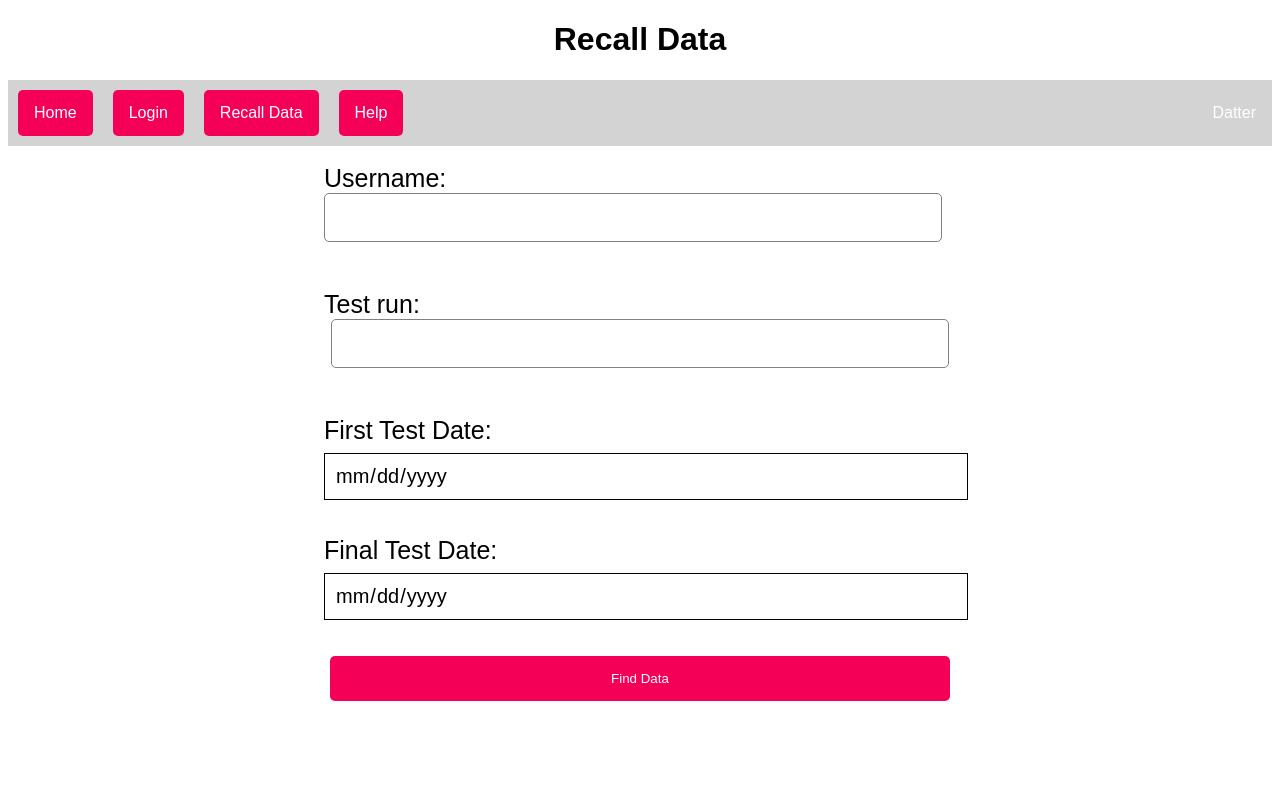
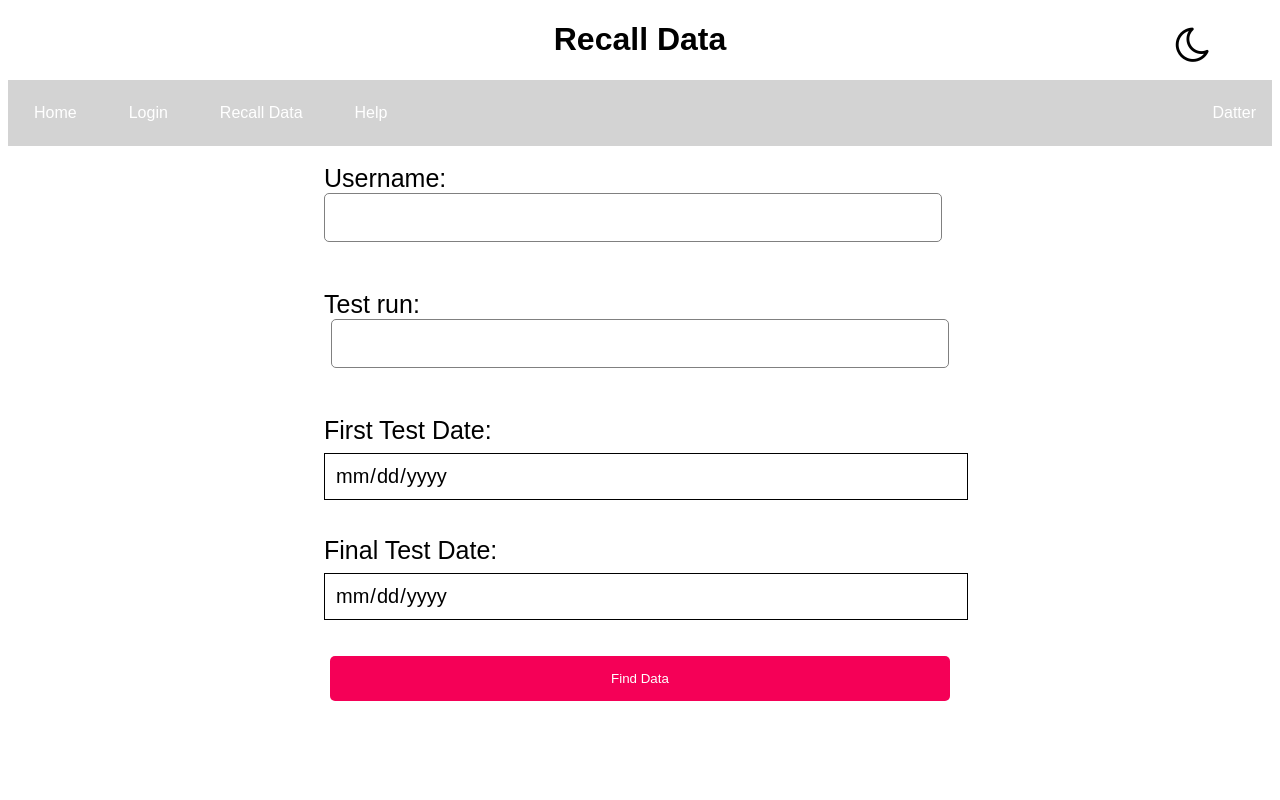
Before and after one commit to Capstone-Group-6/Datter, a Python web app: template views/recalldata.jinja2 in a window 1280 px wide. Run offline with Jinja, Linux system fonts and the light colour scheme; the template is opened without the code that fills it, so the values that code supplies are empty.

Commit message:
Added toggle and changed nav bar
Added toggle to change from dark to light theme and removed buttons on the
nav bar and added line whenever you hover over it

```diff
--- a/static/custom.css
+++ b/static/custom.css
@@ -1,8 +1,21 @@
 .navbar a {
-	background-color: #f50057;
+	position: relative;
     color: white;
     margin: 0px 10px;
     border-radius: 5px;
+}
+.navbar a:hover::after{
+	width: 100%;
+}
+.navbar a::after{
+	position: absolute;
+	content: '';
+	width: 0;
+	height: 3px;
+	left: 0;
+	bottom: 0;
+	background: #f50057;
+	transition: all linear .3s;
 }
 label{
 	color:black !important;
--- a/static/style.css
+++ b/static/style.css
@@ -11,19 +11,21 @@ html {
 }
 
 
+
+
 /* Calendar  */
 
 
 #FirstTest{
 	width: 100%;
 	height: 45px;
-	position: relative;
 	outline: 0;
 	border: 1px solid #000;
 	font-size: 20px;
 	padding-left: 10px;
 	font-family: sans-serif;
 	margin-top:8px;
+
 }
 #FinalTest{
 	width: 100%;
@@ -47,11 +49,19 @@ html {
 	align-items: flex-start;
 }
 
+#moon{
+	width: 100px;
+	height: 100px;
+	background: #000;
+	z-index: 999999;
+}
+#calenderMain{
+	position: relative;
+}
 .main {
 	position: absolute;
 	left: 60%;
-	bottom: -13%;
-	transform: translate(-50%, -50%);
+	bottom: -40%;
 	width: 500px;
 	color: #000;
 	background: #fff;
--- a/views/base.jinja2
+++ b/views/base.jinja2
@@ -2,11 +2,47 @@
 <html lang="en">
 <head>
 	<meta charset="UTF-8"/>
+
 	<link href="/static/style.css" type="text/css" rel="stylesheet"/>
+	<link rel="stylesheet" href="https://cdnjs.cloudflare.com/ajax/libs/font-awesome/4.7.0/css/font-awesome.min.css">
 	<link href="/static/custom.css" type="text/css" rel="stylesheet"/>
+
 	<title>{% block title %}Datter{% endblock %}</title>
 </head>
+
+<style>
+
+.moon #dark{
+    position: fixed;
+    top: 25px;
+    right: 70px;
+    font-size: 40px;
+    z-index: 99999;
+    cursor: pointer;
+    color: var(--text);
+}
+
+body{
+	background: var(--body) !important;
+}
+:root{
+	--body: #fff;
+	--text: #000;
+}
+.dark_theme{
+	--body: darkgray;
+	--text: #fff;
+}
+
+</style>
 <body>
+
+<div class="moon">
+<i class="fa fa-moon-o" id="dark"></i>
+</div>
+
+
+
 {% if error %}
 	<div id="error-popup">
 		<p>{{ error }}</p>
@@ -28,4 +64,11 @@
 </body>
  <script src="https://code.jquery.com/jquery-3.6.1.min.js" integrity="sha256-o88AwQnZB+VDvE9tvIXrMQaPlFFSUTR+nldQm1LuPXQ=" crossorigin="anonymous"></script>
 <script src="/static/script.js"></script>
+<script>
+ var icon = document.getElementById("dark");
+     icon.onclick = function(){
+      document.body.classList.toggle("dark_theme");
+     }
+</script>
+
 </html>
--- a/views/recalldata.jinja2
+++ b/views/recalldata.jinja2
@@ -1,6 +1,7 @@
 {% extends "base.jinja2" %}
 {% block title %}{{ super() }} - Dataset Listing{% endblock %}
 {% block content %}
+
 
 <h1>Recall Data</h1>
 <ul class = "navbarbackground">
--- a/views/register.jinja2
+++ b/views/register.jinja2
@@ -1,7 +1,7 @@
 {% extends "base.jinja2" %}
 {% block title %}{{ super() }} - register{% endblock %}
 {% block content %}
-
+<div id="new_div"></div>
 <div class="register">
 	<h1>Register Account - Datter</h1>
 	<form method="post" action="/login">
```
